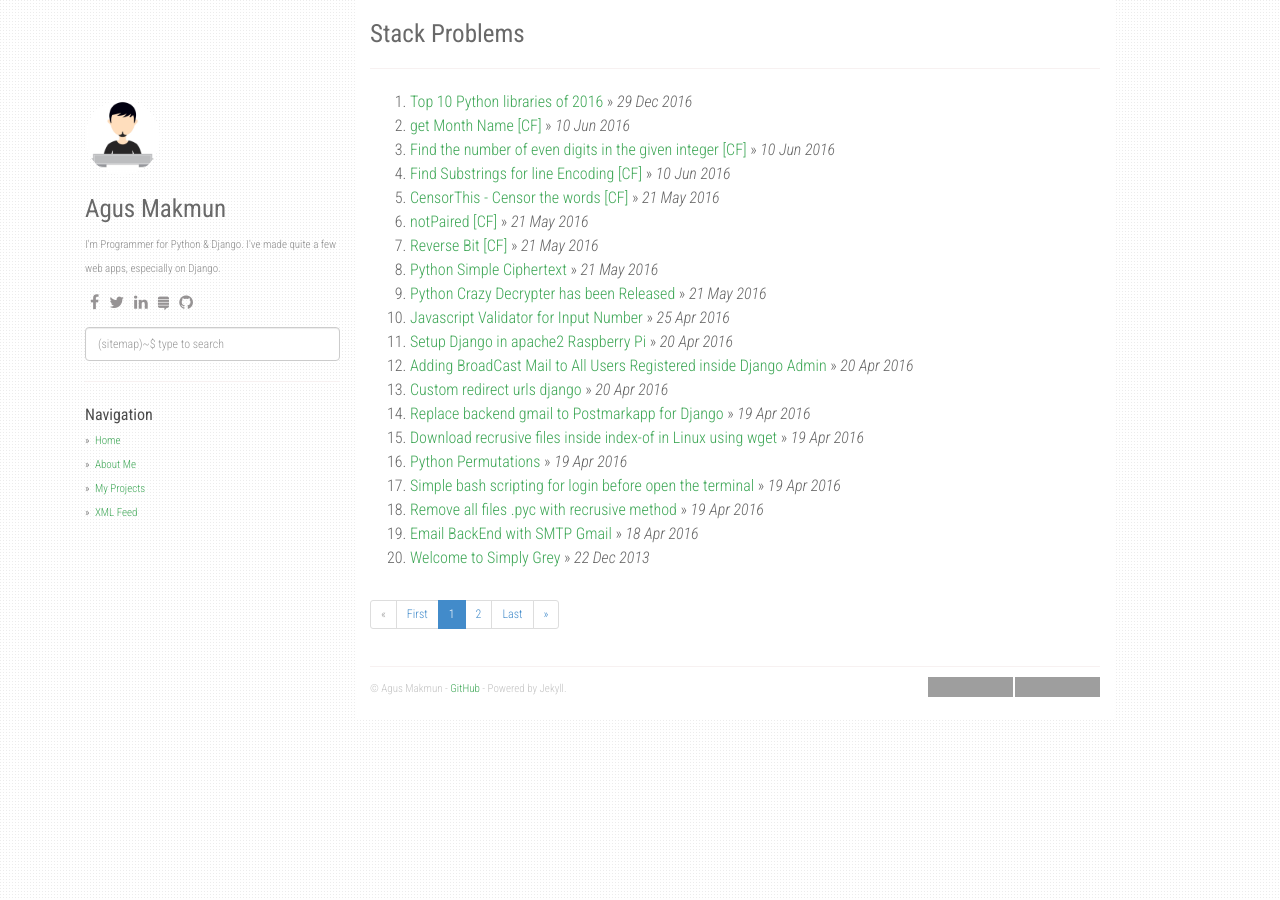
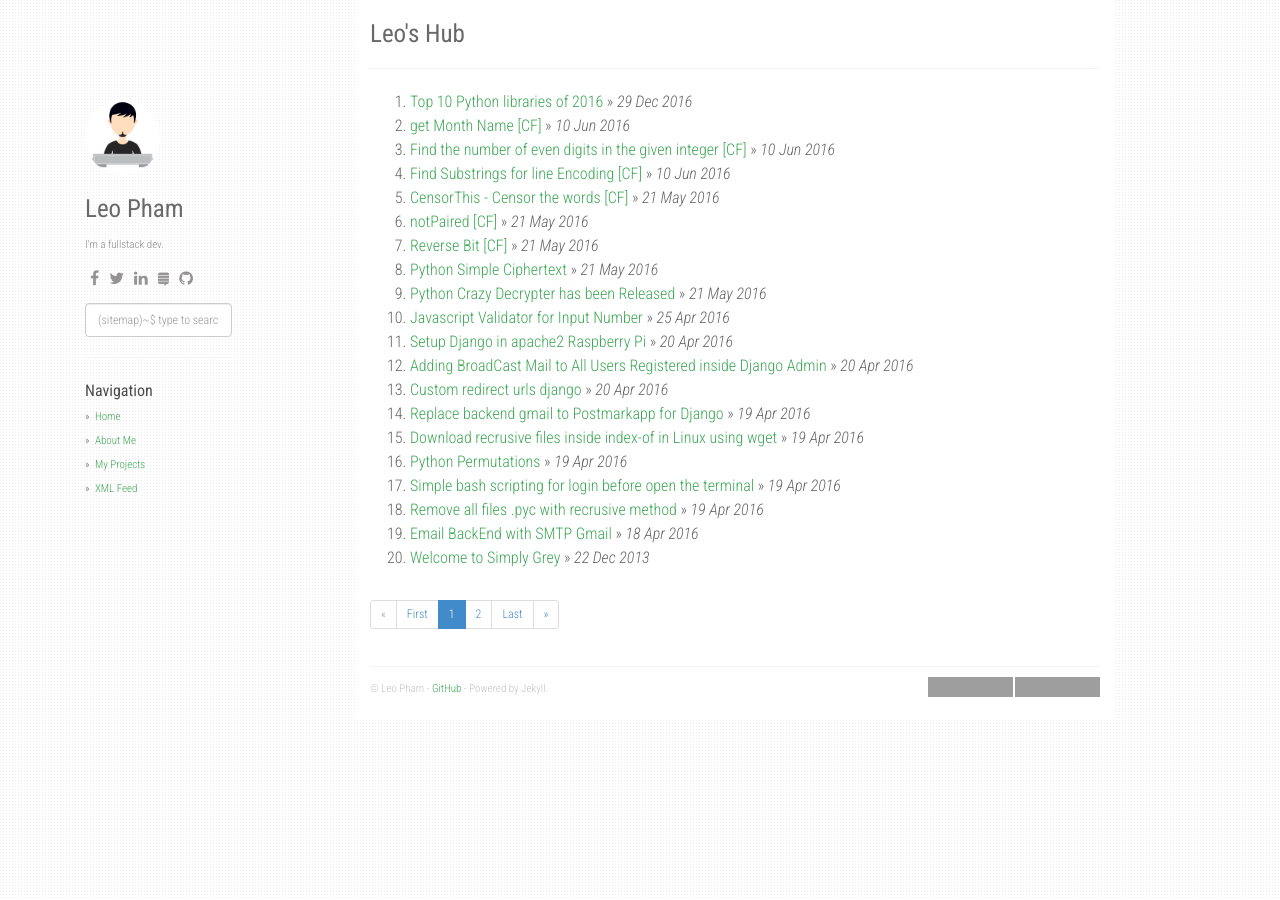
Before and after one commit to HongThaiPham/HongThaiPham.github.io, a Jekyll site: the page built from index.html, in a window 1280 px wide. Built offline with Jekyll 4.4.1, drawn with Linux system fonts in a browser that asks for light colours; nearby versions of some CDN libraries; the list of posts is cut into pages by our own code; grey boxes are pictures that could not be loaded.

Commit message:
change config 1

```diff
--- a/_config.yml
+++ b/_config.yml
@@ -1,10 +1,10 @@
-title: Stack Problems
-description: My Personal Stack Problems
-author: Agus Makmun
-github: https://github.com/agusmakmun
-about: I'm Programmer for Python & Django. I've made quite a few web apps, especially on Django.
-disqus_shortname: stackproblems
-google_analytics: UA-XXXXXXXX-Y
+title: Leo's Hub
+description: My Personal Hub
+author: Leo Pham
+github: https://github.com/hongthaipham
+about: I'm a fullstack dev.
+disqus_shortname: leophamdev
+google_analytics: UA-136143483-1
 avatar_url: /static/img/avatar.jpg
 
 enableTags: true
@@ -16,28 +16,28 @@
     permalink: /project/:path/
 
 social:
-    - icon: fa-facebook
-      link: "#"
-    - icon: fa-twitter
-      link: "#"
-    - icon: fa-linkedin
-      link: "#"
-    - icon: fa-stack-exchange
-      link: "#"
-    - icon: fa-github
-      link: "https://github.com/agusmakmun"
+  - icon: fa-facebook
+    link: "#"
+  - icon: fa-twitter
+    link: "#"
+  - icon: fa-linkedin
+    link: "#"
+  - icon: fa-stack-exchange
+    link: "#"
+  - icon: fa-github
+    link: "https://github.com/hongthaipham"
 
 share:
   twitter_username: github.io
   fb_appid: 1749788565247320
 
 urls:
-    - text: About Me
-      url: /about/
-    - text: My Projects
-      url: /projects/
-    - text: XML Feed
-      url: /feed.xml
+  - text: About Me
+    url: /about/
+  - text: My Projects
+    url: /projects/
+  - text: XML Feed
+    url: /feed.xml
 
 url: "https://agusmakmun.github.io"
 baseurl: ""
@@ -54,4 +54,4 @@
   comments: ["<!-- ", " -->"]
   endings: all
   ignore:
-    envs: ['development']
+    envs: ["development"]
```
